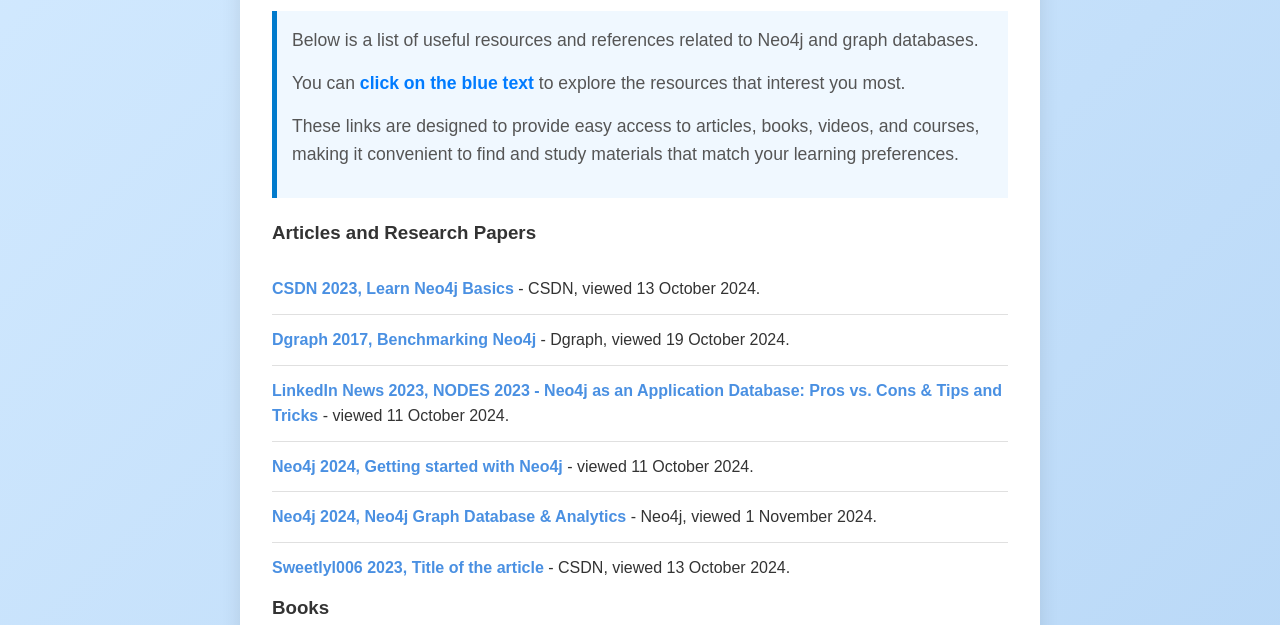
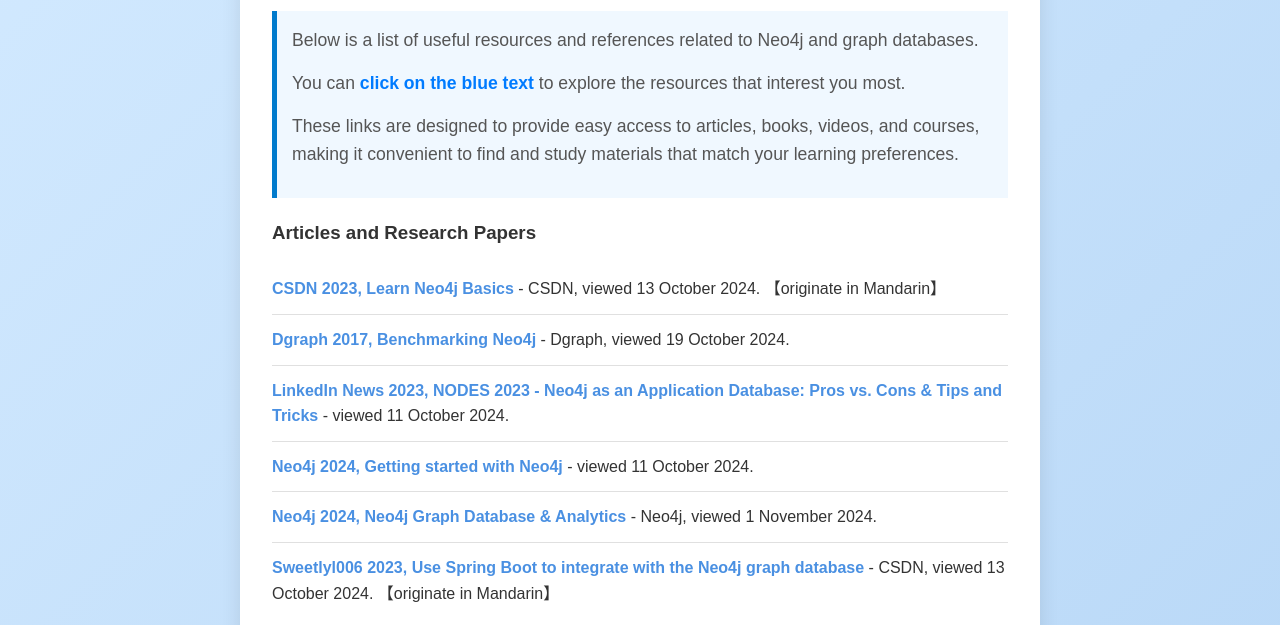
Before and after one commit to QiChen212221012/Neo4j, a plain HTML site: page references.html in a window 1280 px wide. Shown: the part 238-863 px from the top of the page. Drawn offline with Linux system fonts and the light colour scheme.

Commit message:
Update references.html

```diff
--- a/references.html
+++ b/references.html
@@ -25,12 +25,12 @@
         </section>
         <h3>Articles and Research Papers</h3>
         <ul>
-            <li><a href="https://blog.csdn.net/qq_41081716/article/details/132265287" target="_blank">CSDN 2023, Learn Neo4j Basics</a> - CSDN, viewed 13 October 2024.</li>
+            <li><a href="https://blog.csdn.net/qq_41081716/article/details/132265287" target="_blank">CSDN 2023, Learn Neo4j Basics</a> - CSDN, viewed 13 October 2024. 【originate in Mandarin】</li>
             <li><a href="https://dgraph.io/blog/post/benchmark-neo4j/#ref-querying/" target="_blank">Dgraph 2017, Benchmarking Neo4j</a> - Dgraph, viewed 19 October 2024.</li>
             <li><a href="https://www.linkedin.com/" target="_blank">LinkedIn News 2023, NODES 2023 - Neo4j as an Application Database: Pros vs. Cons & Tips and Tricks</a> - viewed 11 October 2024.</li>
             <li><a href="https://neo4j.com/docs/getting-started/" target="_blank">Neo4j 2024, Getting started with Neo4j</a> - viewed 11 October 2024.</li>
             <li><a href="https://neo4j.com/" target="_blank">Neo4j 2024, Neo4j Graph Database & Analytics</a> - Neo4j, viewed 1 November 2024.</li>
-            <li><a href="https://blog.csdn.net/sweetlyl006/article/details/140014538" target="_blank">Sweetlyl006 2023, Title of the article</a> - CSDN, viewed 13 October 2024.</li>
+            <li><a href="https://blog.csdn.net/sweetlyl006/article/details/140014538" target="_blank">Sweetlyl006 2023, Use Spring Boot to integrate with the Neo4j graph database</a> - CSDN, viewed 13 October 2024. 【originate in Mandarin】</li>
         </ul>
         <h3>Books</h3>
         <ul>
```
